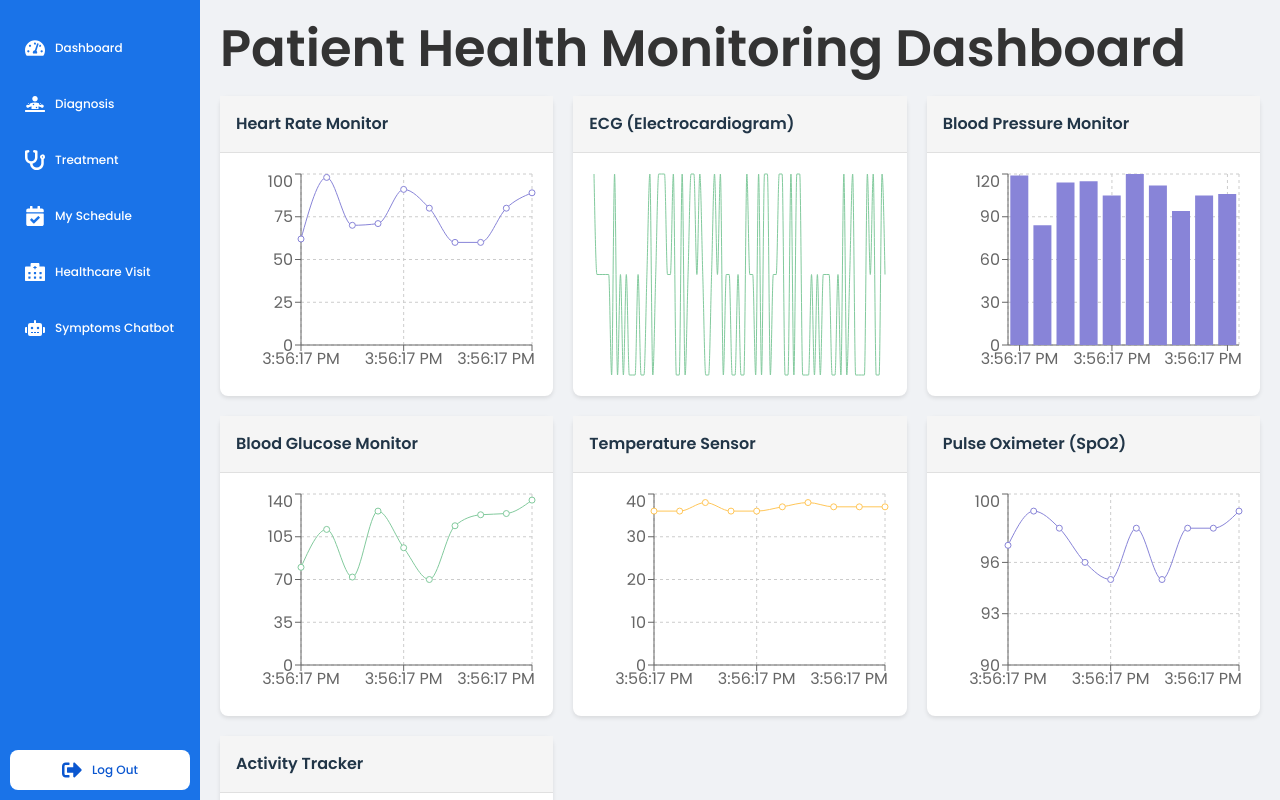
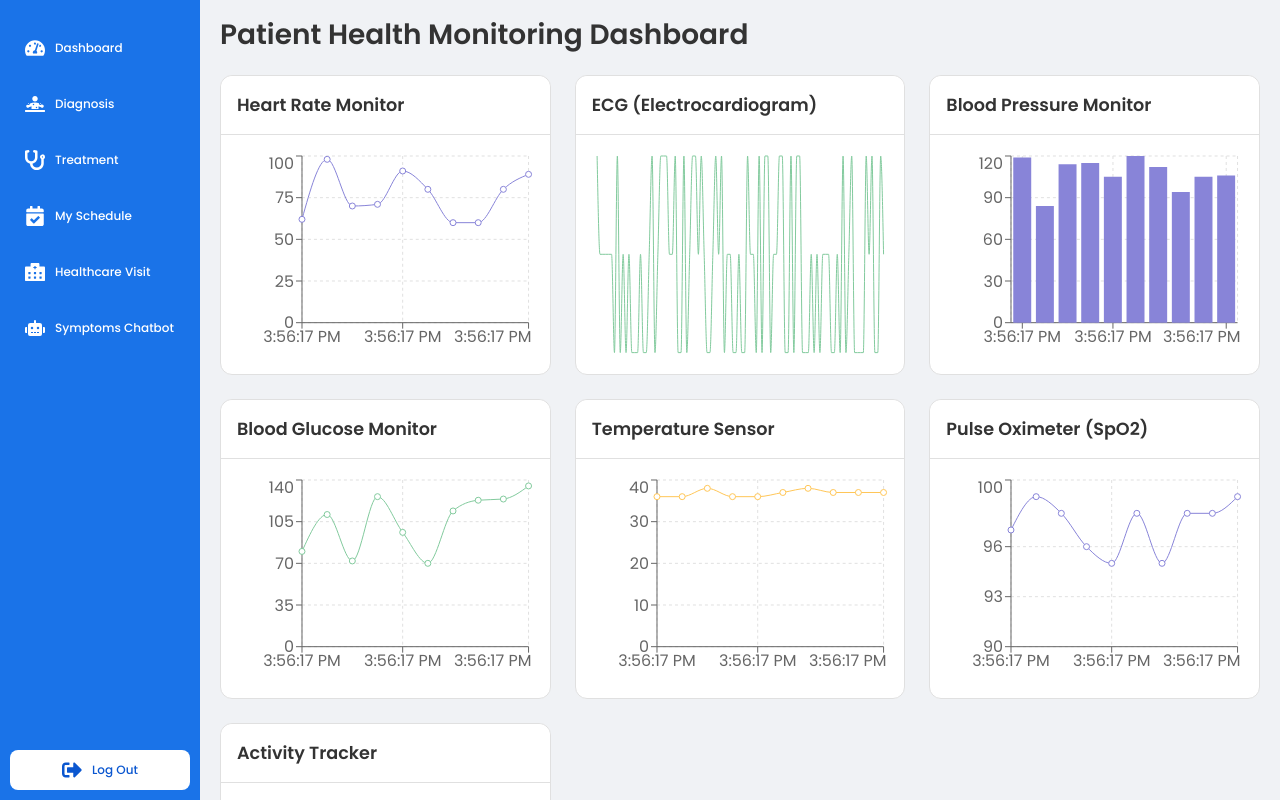
Before and after one commit to sshreyx1/HealthofThings, a React (Vite) app in the folder HoT-frontend/: page /dashboard in a window 1280 px wide. Built offline with nearby package versions, Linux system fonts and the light colour scheme; sample sign-in values are in the browser's storage.

Commit message:
changes title size

```diff
--- a/HoT-frontend/src/components/Dashboard.css
+++ b/HoT-frontend/src/components/Dashboard.css
@@ -1,3 +1,4 @@
+/* Base styles */
 body, html {
     margin: 0;
     padding: 0;
@@ -15,7 +16,7 @@ body, html {
   .dashboard-content {
     flex-grow: 1;
     padding: 20px;
-    margin-left: 200px; /* Adjust based on your sidebar width */
+    margin-left: 200px;
     background-color: #f0f2f5;
     overflow-y: auto;
     display: flex;
@@ -23,28 +24,45 @@ body, html {
     height: 100%;
   }
 
+  .dashboard-content h1 {
+    margin: 0 0 24px 0;
+    color: #333;
+    font-size: 1.75rem;
+    font-weight: 600;
+  }
+
   .dashboard-grid {
     display: grid;
-    grid-template-columns: repeat(auto-fit, minmax(250px, 1fr));
-    gap: 20px;
+    grid-template-columns: repeat(auto-fit, minmax(300px, 1fr));
+    gap: 24px;
     width: 100%;
   }
 
+  /* Card Styles */
   .card {
-    background-color: white;
-    border-radius: 8px;
-    box-shadow: 0 2px 4px rgba(0, 0, 0, 0.1);
+    background: white;
+    border-radius: 12px;
+    border: 1px solid #e0e0e0;
     display: flex;
     flex-direction: column;
-    height: 300px; /* Fixed height for cards */
-    max-height: 300px; /* Ensure cards don't stretch beyond this height */
+    height: 300px;
+    max-height: 300px;
+    transition: all 0.2s;
+  }
+
+  .card:hover {
+    transform: translateY(-2px);
+    box-shadow: 0 4px 12px rgba(0, 0, 0, 0.05);
   }
 
   .card-header {
     padding: 16px;
-    font-weight: bold;
+    font-weight: 600;
+    color: #333;
+    font-size: 1.1rem;
     border-bottom: 1px solid #e0e0e0;
-    background-color: #f5f5f5;
+    background-color: white;
+    border-radius: 12px 12px 0 0;
   }
 
   .card-content {
@@ -52,26 +70,106 @@ body, html {
     flex-grow: 1;
     display: flex;
     flex-direction: column;
-    overflow: hidden; /* Prevent content from overflowing */
+    overflow: hidden;
   }
 
-h1 {
-    margin-bottom: 20px;
-    color: #333;
+  /* Chart-specific styles */
+  .recharts-cartesian-grid-horizontal line,
+  .recharts-cartesian-grid-vertical line {
+    stroke: #e0e0e0;
   }
 
-/* Responsive adjustments */
+  .recharts-tooltip-wrapper {
+    background: white;
+    border-radius: 8px;
+    border: 1px solid #e0e0e0;
+    box-shadow: 0 2px 8px rgba(0, 0, 0, 0.1);
+  }
+
+  /* Custom scrollbar styles */
+  .dashboard-content::-webkit-scrollbar {
+    width: 8px;
+  }
+
+  .dashboard-content::-webkit-scrollbar-track {
+    background: #f1f1f1;
+    border-radius: 4px;
+  }
+
+  .dashboard-content::-webkit-scrollbar-thumb {
+    background: #c1c1c1;
+    border-radius: 4px;
+  }
+
+  .dashboard-content::-webkit-scrollbar-thumb:hover {
+    background: #a8a8a8;
+  }
+
+  /* Activity Tracker specific styles */
+  .activity-tracker .recharts-pie {
+    cursor: pointer;
+  }
+
+  /* Responsive styles */
   @media (max-width: 1200px) {
     .dashboard-grid {
-        grid-template-columns: repeat(auto-fit, minmax(200px, 1fr));
+      grid-template-columns: repeat(auto-fit, minmax(250px, 1fr));
     }
   }
 
   @media (max-width: 768px) {
     .dashboard-content {
-        margin-left: 60px; /* Adjust for smaller screens */
+      margin-left: 60px;
+      padding: 12px;
     }
+
+    .dashboard-content h1 {
+      font-size: 1.5rem;
+      margin-bottom: 16px;
+    }
+
     .dashboard-grid {
       grid-template-columns: 1fr;
+      gap: 16px;
+    }
+
+    .card {
+      height: 250px;
+      max-height: 250px;
+    }
+
+    .card-header {
+      padding: 12px;
+    }
+
+    .card-content {
+      padding: 12px;
     }
   }
+
+  /* Print styles */
+  @media print {
+    .dashboard-page {
+      height: auto;
+    }
+
+    .sidebar {
+      display: none;
+    }
+
+    .dashboard-content {
+      margin-left: 0;
+      padding: 0;
+    }
+
+    .card {
+      break-inside: avoid;
+      border: 1px solid #ccc;
+      box-shadow: none;
+    }
+
+    .card:hover {
+      transform: none;
+      box-shadow: none;
+    }
+  }
```
Lines whose indentation alone changed are shown as unchanged.
